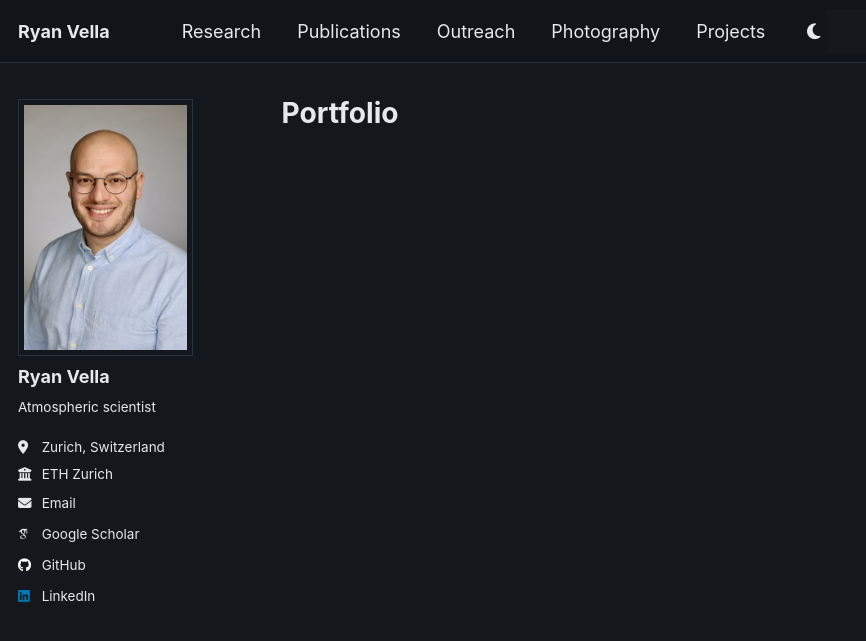
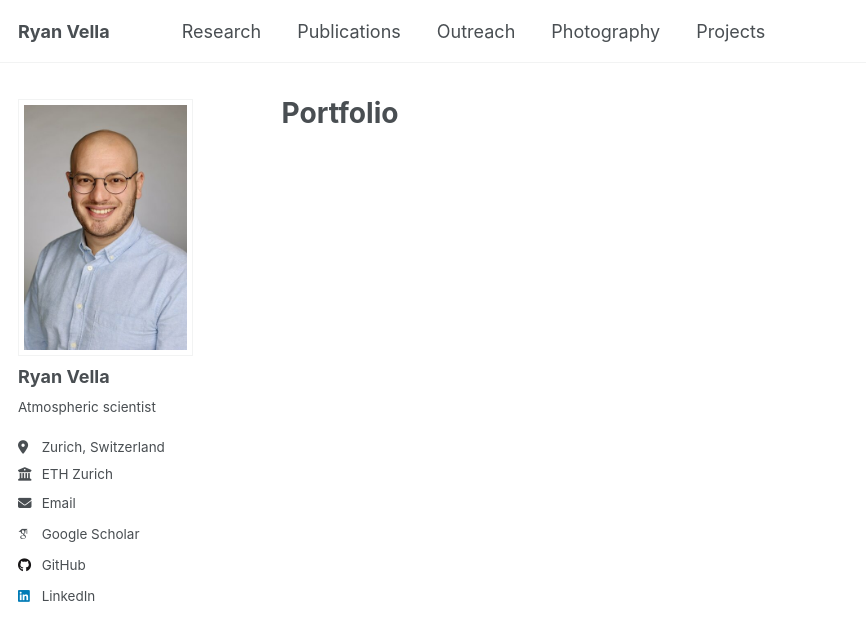
Before and after one commit to ryanvella9/ryanvella9.github.io, a Jekyll site: the page built from _pages/portfolio.html, in a window 1280 px wide. Shown: the top 641 px of the page, without its empty margins (0-866 px from the left). Built offline with Jekyll 4.4.1, drawn with Linux system fonts in a browser that asks for light colours; some web fonts are replaced; a script that is not in the unit is left out.

Commit message:
Remove the dark theme; the site is light only
The toggle, the stored preference and the no-flash head script are all
gone, and _sass/theme/_dark.scss keeps its SCSS variable palette while
losing its rule blocks: $border, $background, $text, $link and six
more are declared there and nowhere else, and fifteen partials read
them, so deleting the file would stop the build on an undefined
variable. With no html[data-theme="dark"] rules left, the page is
light whatever any leftover attribute says.

assets/js/main.min.js is a committed build artefact and the file the
page actually loads, so it is patched alongside its source: setTheme
now resolves to light unconditionally and clears a stale attribute
rather than reading localStorage or the OS preference.

```diff
--- a/_config.yml
+++ b/_config.yml
@@ -7,7 +7,9 @@
 
 # Site Settings
 locale                   : "en-US"
-site_theme               : "dark" # renders data-theme="dark" on <html>; the toggle still overrides and is remembered
+# site_theme is gone with the dark theme. It only ever fed one conditional in
+# _layouts/default.html, which put data-theme="dark" on <html>; that conditional
+# and the stylesheet it selected are both removed, so the key read by nothing.
 title                    : "Ryan Vella"
 title_separator          : "-"
 name                     : &name "Ryan Vella"
--- a/_includes/head/custom.html
+++ b/_includes/head/custom.html
@@ -2,16 +2,12 @@
 
 <!-- start custom head snippets -->
 
-<!-- Dark is the site default (site_theme in _config.yml puts data-theme="dark"
-     straight on <html>). This runs before first paint so a reader who has
-     toggled to light does not get a dark flash on every load; setTheme() then
-     reaches the same conclusion once main.min.js runs. -->
-<script>
-try {
-  if (localStorage.getItem("theme") === "light")
-    document.documentElement.removeAttribute("data-theme");
-} catch (e) {}
-</script>
+<!-- The no-flash theme script that used to sit here is gone with the dark
+     theme. It existed to stop a reader who had toggled to light seeing a dark
+     flash before main.min.js ran; there is one theme now and nothing to
+     flash between. A stale localStorage "theme" entry from before this change
+     is simply ignored — setTheme in main.min.js resolves to light whatever it
+     finds, so nobody is left stuck on a theme the stylesheet no longer has. -->
 
 <!-- Support for Academicons -->
 <link rel="stylesheet" href="{{ base_path }}/assets/css/academicons.css"/>
@@ -23,6 +19,6 @@ try {
 <link rel="icon" type="image/png" href="{{ base_path }}/images/favicon-192x192.png" sizes="192x192"/>
 <link rel="manifest" href="{{ base_path }}/images/manifest.json"/>
 <link rel="icon" href="/images/favicon.ico"/>
-<meta name="theme-color" content="#14181c"/>
+<meta name="theme-color" content="#ffffff"/>
 
 <!-- end custom head snippets -->
--- a/_includes/masthead.html
+++ b/_includes/masthead.html
@@ -15,9 +15,6 @@
             {% endif %}
             <li class="masthead__menu-item"><a href="{{ domain }}{{ link.url }}">{{ link.title }}</a></li>
           {% endfor %}
-          <li id="theme-toggle" class="masthead__menu-item persist tail">
-            <a role="button" aria-labelledby="theme-icon"><i id="theme-icon" class="fa-solid fa-sun" aria-hidden="true" title="toggle theme"></i></a>
-          </li>
         </ul>
         <ul class="hidden-links hidden"></ul>
       </nav>
--- a/_layouts/default.html
+++ b/_layouts/default.html
@@ -5,7 +5,7 @@ layout: compress
 {% include base_path %}
 
 <!doctype html>
-<html lang="{{ site.locale | slice: 0,2 }}" class="no-js"{% if site.site_theme == "dark" %} data-theme="dark"{% endif %}>
+<html lang="{{ site.locale | slice: 0,2 }}" class="no-js">
   <head>
     {% include head.html %}
     {% include head/custom.html %}
--- a/_sass/theme/_dark.scss
+++ b/_sass/theme/_dark.scss
@@ -41,39 +41,17 @@ $navicon-height             : 4px;
 $sidebar-link-max-width     : 250px;
 $sidebar-screen-min-width   : 1024px;
 
-/* Dark theme for the site */
-html[data-theme="dark"] {
-    /* Not the page colour: .btn and the mobile nav paint their background from
-       this, so it has to stay visible against the surfaces around it. */
-    --global-base-color                 : #{$border-strong};
-    --global-bg-color                   : #{$background};
-    --global-masthead-bg-color          : #{$background-deep};
-    --global-footer-bg-color            : #{$background-deep};
-    --global-border-color               : #{$border};
-    --global-dark-border-color          : #{$border-strong};
-    /* Raised panels. This was #fafafa, which lit up every code block and table
-       cell in dark mode. */
-    --global-code-background-color      : #{$surface};
-    --global-code-text-color            : #{$text};
-    --global-fig-caption-color          : #{$text-muted};
-    /* links carry no underline, so the colour must stand on its own (AA on the dark bg) */
-    --global-link-color                 : #{mix(#fff, $link, 35%)};
-    --global-link-color-hover           : #{mix(#fff, $link, 60%)};
-    --global-link-color-visited         : #{$link-light};
-    --global-masthead-link-color        : #{$text};
-    --global-masthead-link-color-hover  : #{mix(#fff, $link, 35%)};
-    --global-text-color                 : #{$text};
-    --global-text-color-light           : #{$text-muted};
-    --global-thead-color                : #{$border};
-}
+/* The dark theme's rules are gone — the site is light only, and nothing sets
+   data-theme any more, so they matched nothing.
 
-/* The GitHub mark carries its brand colour (#171516), which is all but
-   invisible against the page. GitHub's own guidance is to invert the mark on
-   dark backgrounds, so paint it white in the sidebar and the footer. */
-html[data-theme="dark"] .social-icons {
-    .fa-github,
-    .fa-github-alt,
-    .fa-github-square {
-        color: #fff;
-    }
-}
+   The file stays because it was never only a theme. Everything above this
+   line is the SCSS variable palette the rest of the stylesheet is written
+   against: $border, $background, $text, $link and six more are declared here
+   and nowhere else, and fifteen partials read them. Deleting the file to
+   remove the theme would take the palette with it and the build would stop on
+   an undefined variable.
+
+   Renaming it is the obvious follow-up and is deliberately not done here:
+   "theme/dark" is one line in main.scss and a git mv, but the name appears in
+   a stylesheet the site is mid-edit on, and a rename is a worse thing to
+   collide with than a stale filename. */
```
Also changed, not shown: assets/js/_main.js (+8 -44 lines), assets/js/main.min.js.
